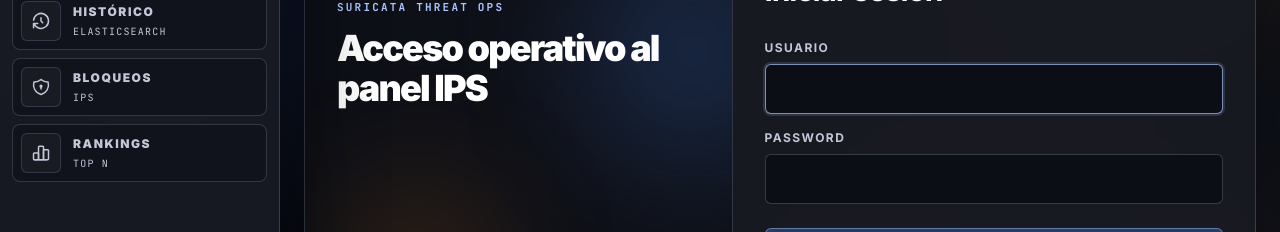
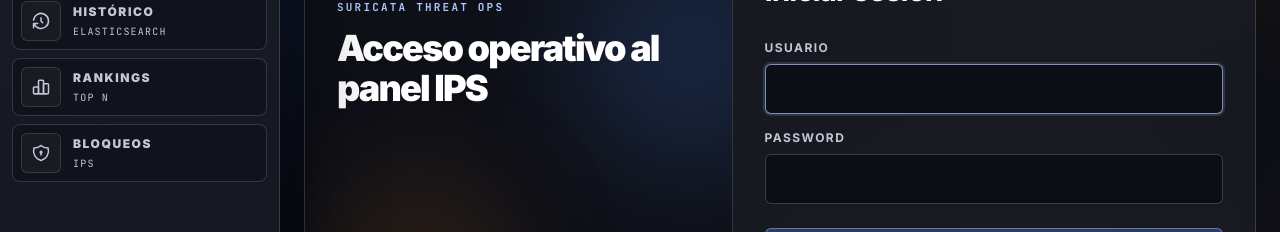
Before and after one commit to MauricioDMO/LPP0-P10-Sistema-Inteligente-de-Detecci-n-de-Intrusiones, a Next.js app in the folder frontend/: page /login in a window 1280 px wide. Shown: the part 261-493 px from the top of the page. Built offline with nearby package versions, Linux system fonts and the light colour scheme; no server answers.

Commit message:
refactor(nav): move rankings before blocked

```diff
--- a/frontend/shared/components/navigation/AppNav.tsx
+++ b/frontend/shared/components/navigation/AppNav.tsx
@@ -23,9 +23,9 @@ const navItems: Array<{ href: string; label: string; detail: string; icon: Icon;
   { href: "/live", label: "En vivo", detail: "WebSocket", icon: IconActivityHeartbeat },
   { href: "/geo", label: "Geografía", detail: "Heatmap", icon: IconGlobe },
   { href: "/historical", label: "Histórico", detail: "Elasticsearch", icon: IconHistory },
+  { href: "/rankings", label: "Rankings", detail: "Top N", icon: IconChartBar },
   { href: "/blocked", label: "Bloqueos", detail: "IPS", icon: IconShieldLock },
   { href: "/suricata", label: "Suricata", detail: "Reglas", icon: IconShieldLock, roles: ["admin", "analyst"] },
-  { href: "/rankings", label: "Rankings", detail: "Top N", icon: IconChartBar },
   { href: "/admin/users", label: "Usuarios", detail: "Admin", icon: IconUsers, roles: ["admin"] },
 ];
 
```
